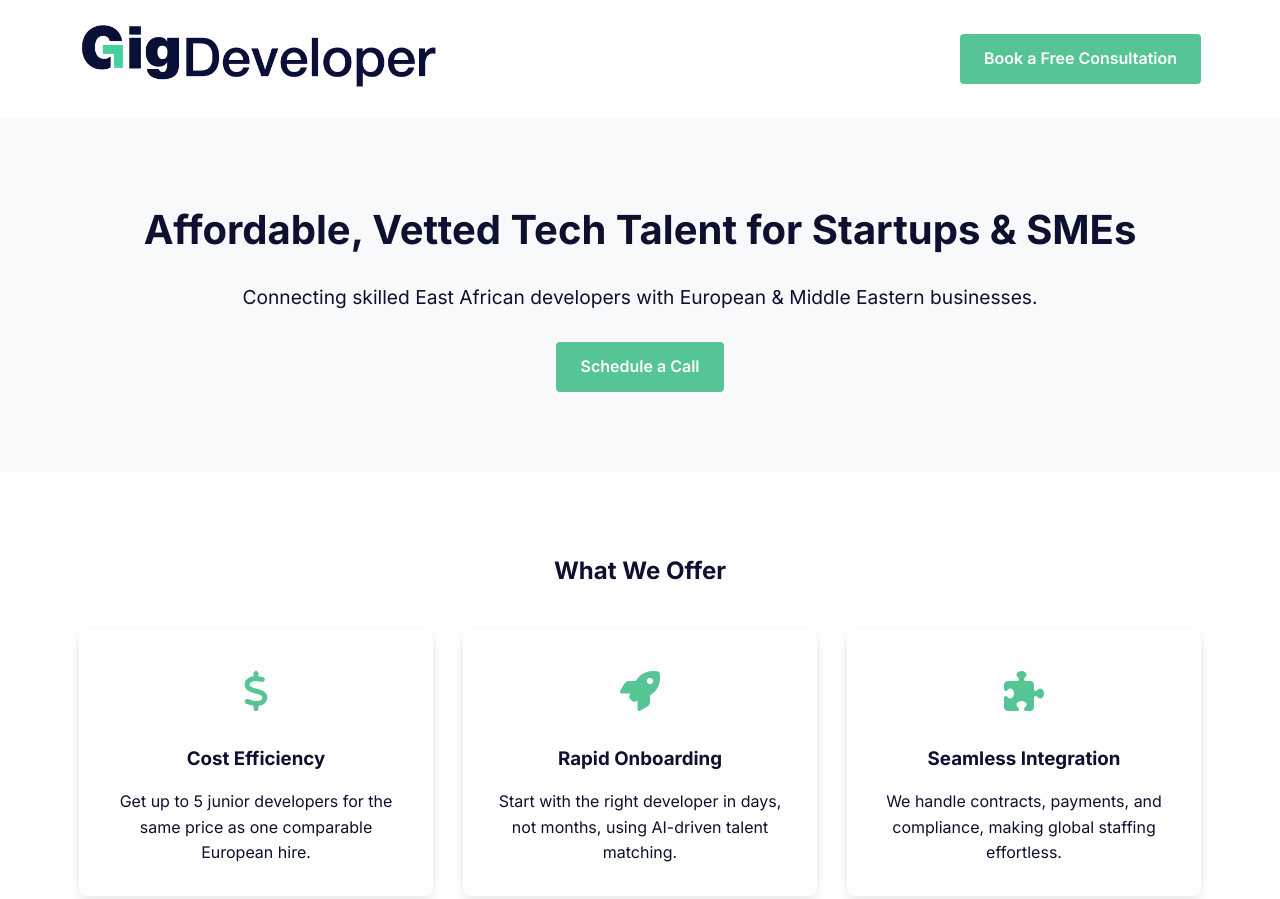
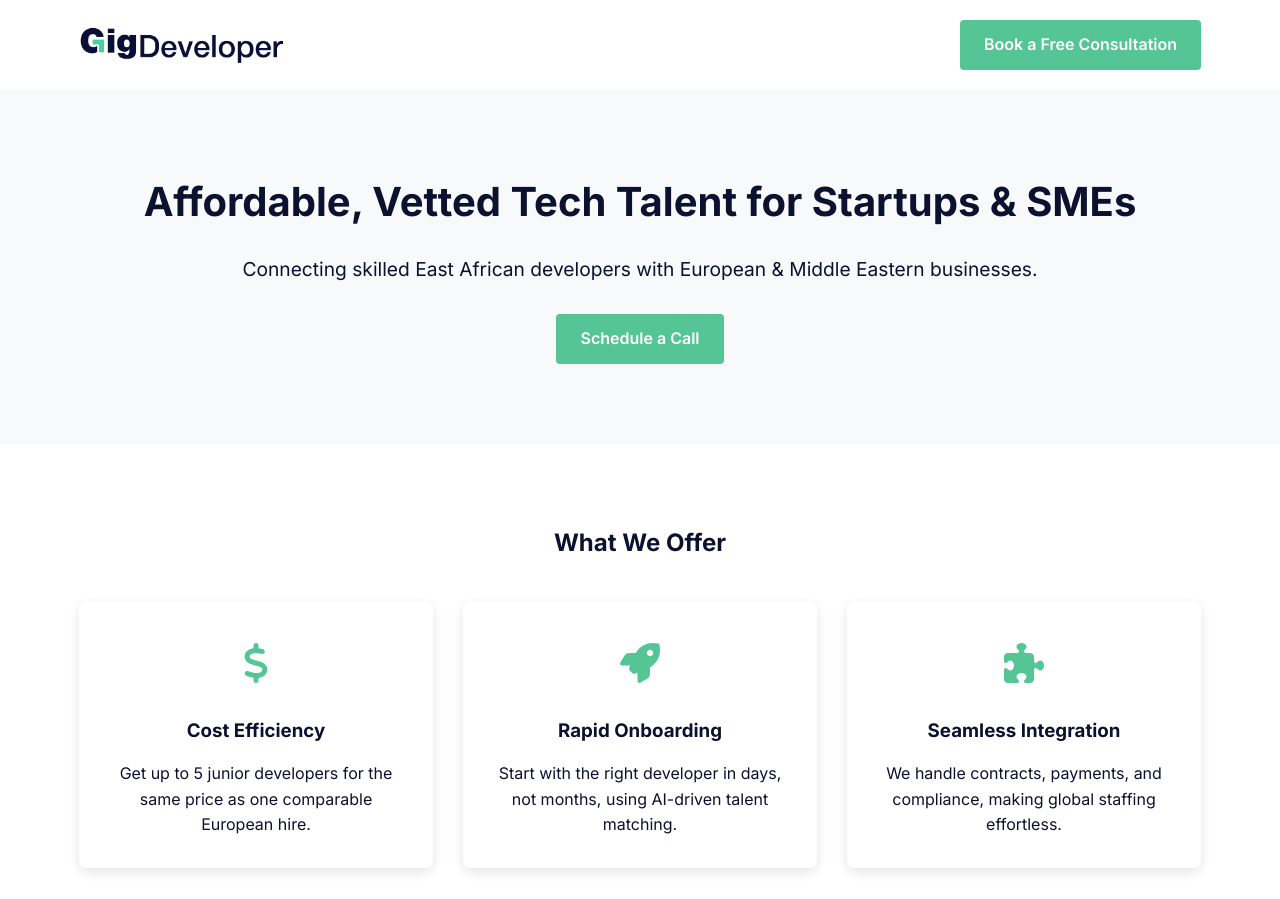
Before and after one commit to krippilippa/gigdeveloper, a plain HTML site: page index.html in a window 1280 px wide. Shown: the top 899 px of the page. Drawn offline with Linux system fonts and the light colour scheme; a script that the page names is missing.

Commit message:
Made logo smaller (40px height) and aligned to the left

```diff
--- a/index.html
+++ b/index.html
@@ -99,8 +99,14 @@
       align-items: center;
     }
 
+    .logo {
+      display: flex;
+      align-items: center;
+    }
+
     .logo img {
-      height: 70px;
+      height: 40px;
+      margin-left: 0;
     }
 
     /* Hero Section */
```
